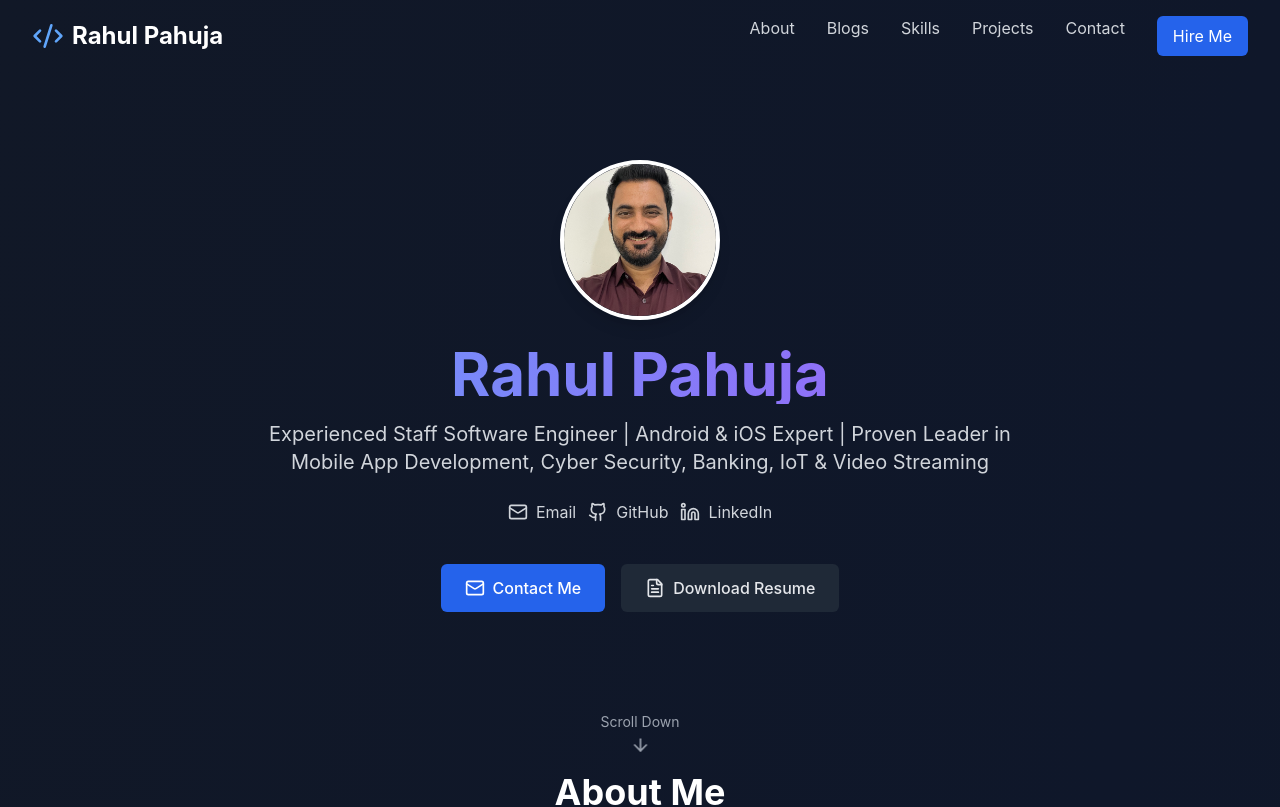
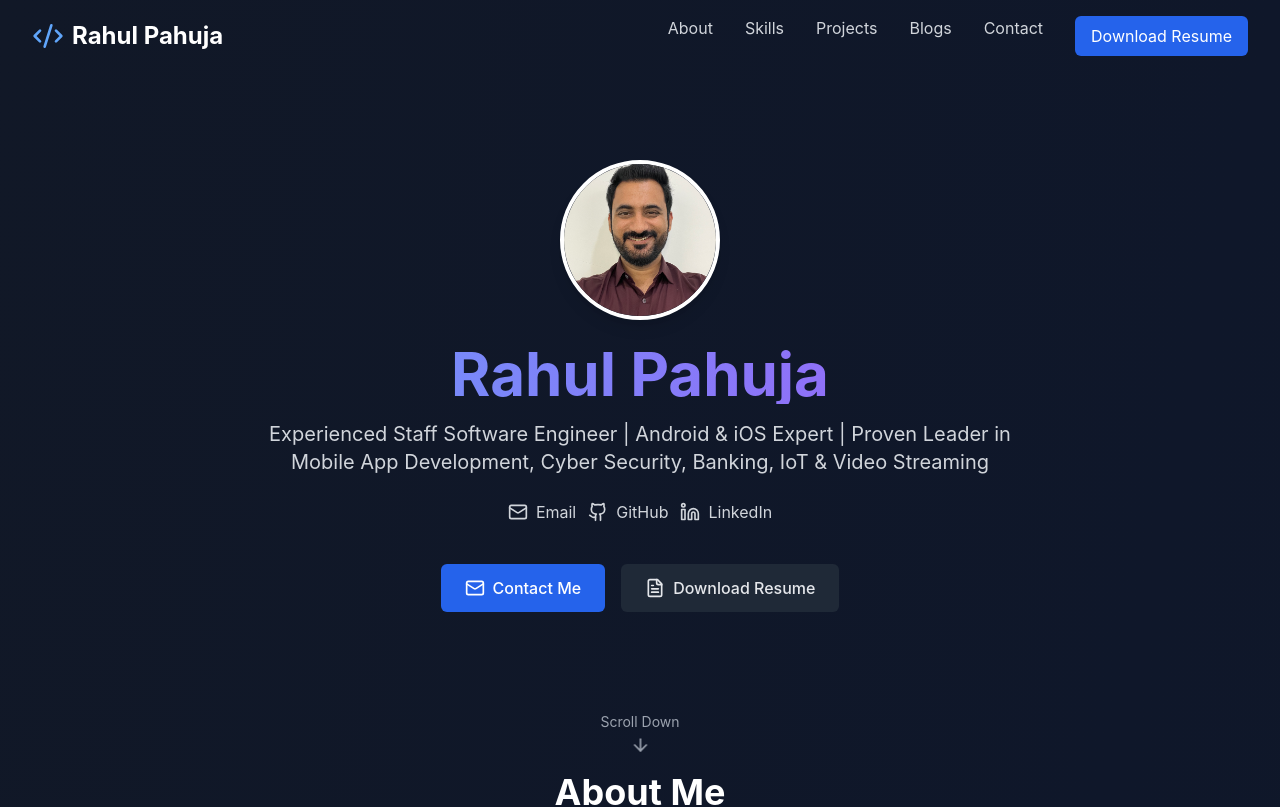
Before and after one commit to rahulpahuja/resume_ts, a React (Vite) app: page / in a window 1280 px wide. Shown: the top 807 px of the page. Built offline with nearby package versions, Linux system fonts and the light colour scheme.

Commit message:
Updated Points

```diff
--- a/src/components/Header.tsx
+++ b/src/components/Header.tsx
@@ -31,7 +31,7 @@ const Header = () => {
 
           {/* Desktop Navigation */}
           <nav className="hidden md:flex space-x-8">
-            {['About', 'Blogs','Skills', 'Projects', 'Contact'].map((item) => (
+            {['About' ,'Skills', 'Projects', 'Blogs','Contact'].map((item) => (
               <a
                 key={item}
                 href={`#${item.toLowerCase()}`}
@@ -44,7 +44,7 @@ const Header = () => {
               href="mailto:therahulpahuja@gmail.com"
               className="bg-blue-600 hover:bg-blue-700 text-white px-4 py-2 rounded-md transition-colors duration-200"
             >
-              Hire Me
+              Download Resume
             </a>
           </nav>
 
@@ -62,7 +62,7 @@ const Header = () => {
       {mobileMenuOpen && (
         <div className="md:hidden bg-gray-800 shadow-xl">
           <div className="px-4 py-3 space-y-3">
-            {['About', 'Skills', 'Projects', 'Contact'].map((item) => (
+            {['About', 'Skills', 'Projects','Blogs', 'Contact'].map((item) => (
               <a
                 key={item}
                 href={`#${item.toLowerCase()}`}
```
